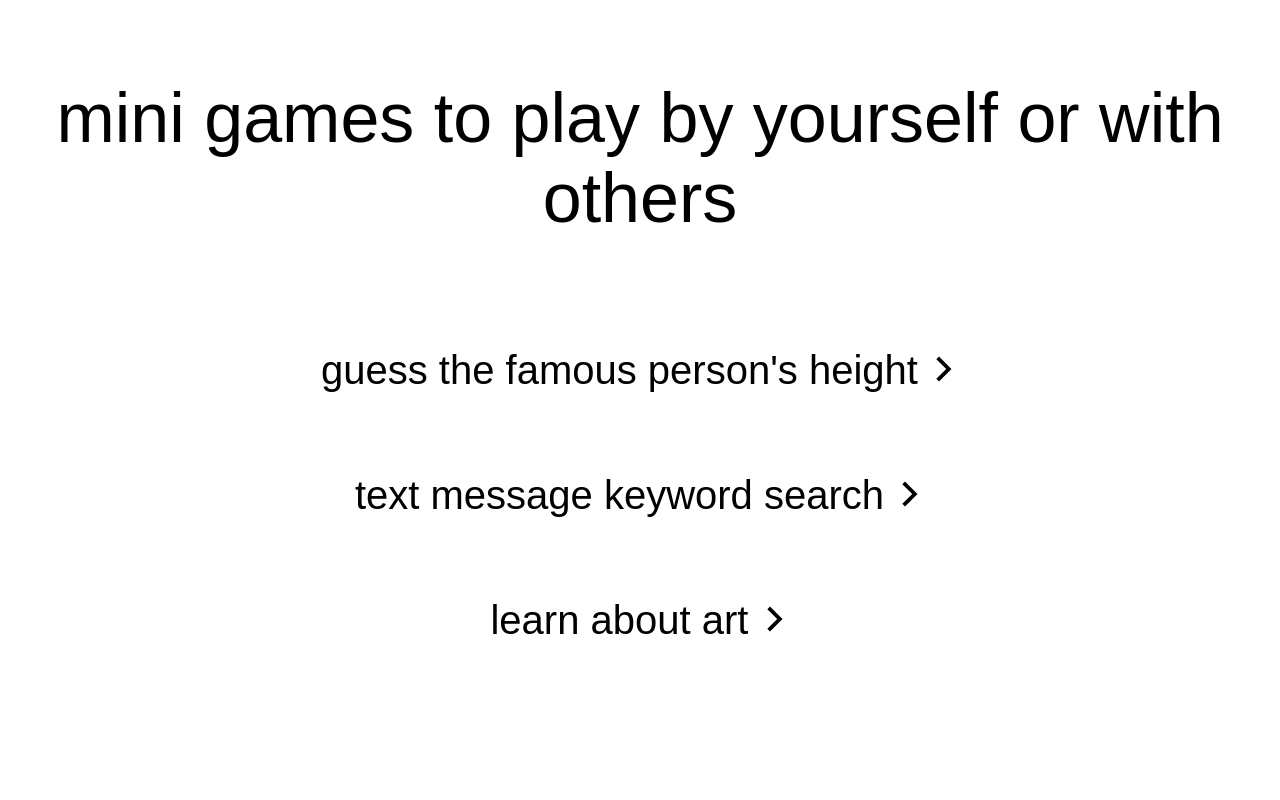
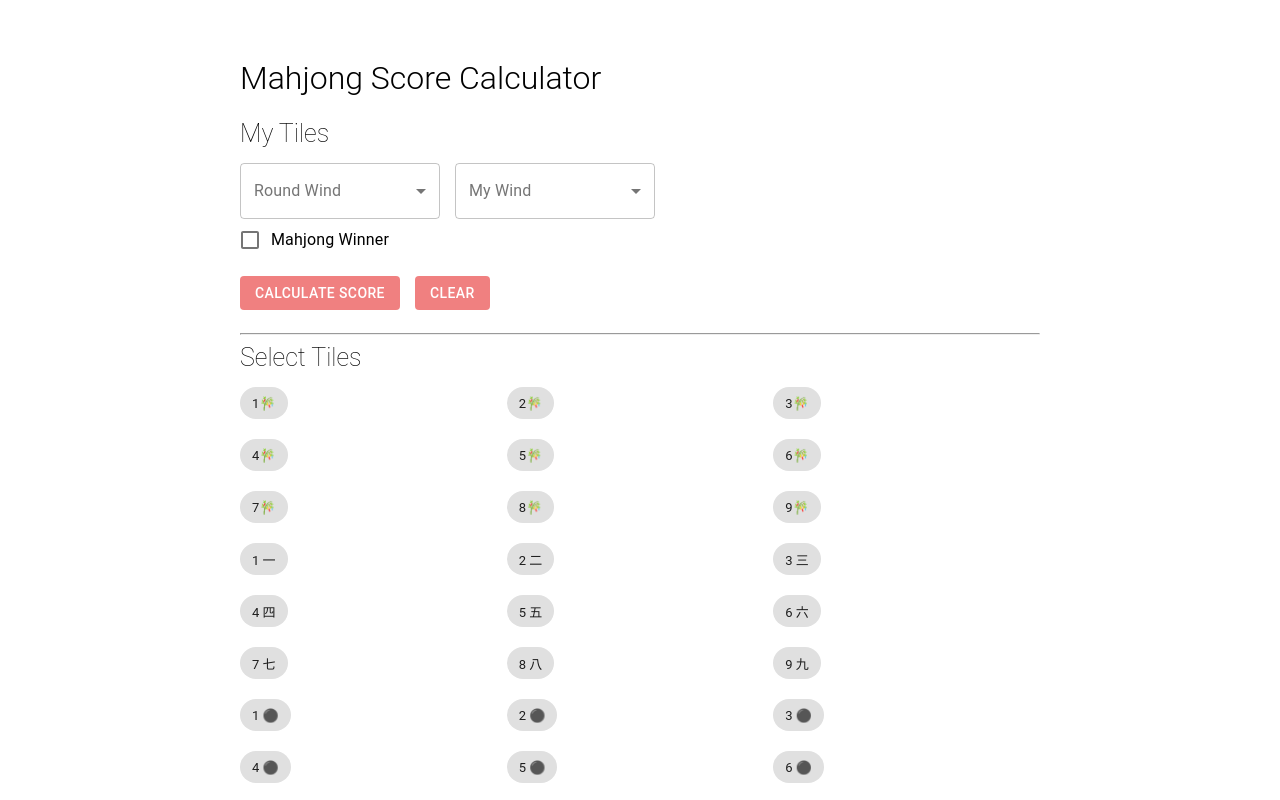
Before and after one commit to amandayhuang/score, a React (Create React App) app: page / in a window 1280 px wide. Shown: the top 800 px of the page. Built offline with nearby package versions, Linux system fonts and the light colour scheme; what easybase-react would draw is missing.

Commit message:
put at root

```diff
--- a/src/App.js
+++ b/src/App.js
@@ -38,7 +38,7 @@ const App = () => {
             <PlayerContainer />
           </Route>
           <Route path="/">
-            <Home />
+            <Score />
           </Route>
         </Switch>
       </HashRouter>
```
